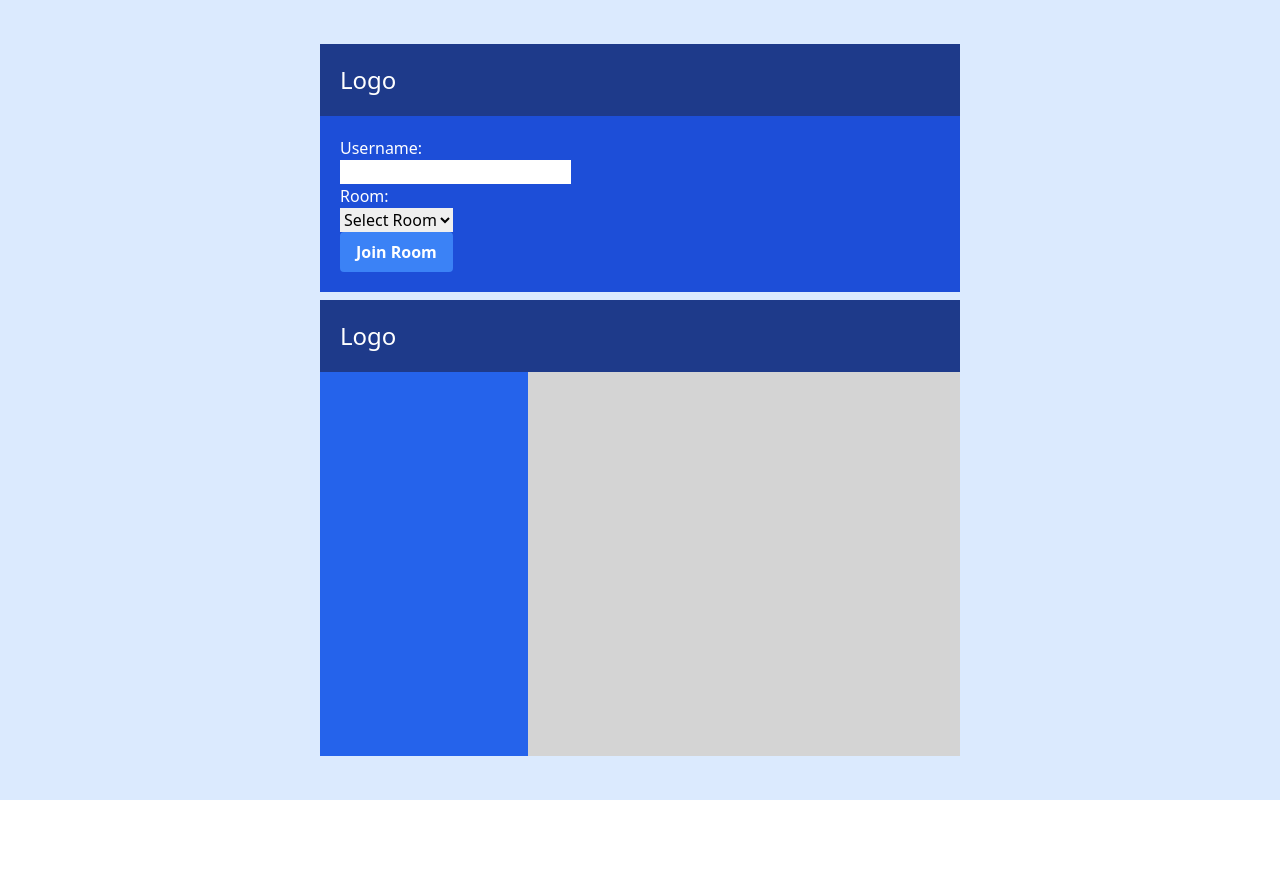
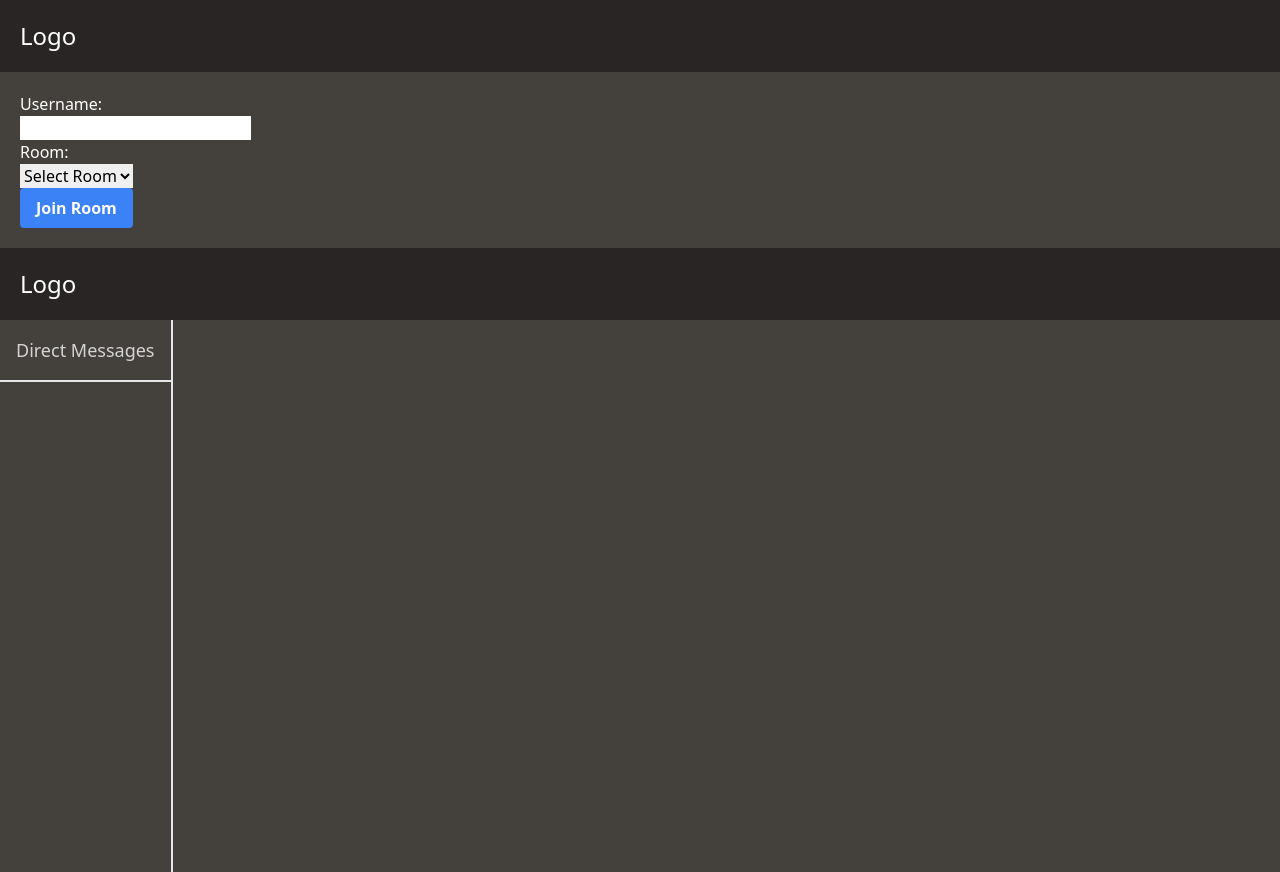
Before and after one commit to HoangNguyen-CA-LearningWeb/realtime-chat, a Vue app in the folder client/: page / in a window 1280 px wide. Before the commit the page ends 800 px from the top, so only its background shows below. Built offline with nearby package versions, Linux system fonts and the light colour scheme.

Commit message:
updated styles for frontend

```diff
--- a/client/src/App.vue
+++ b/client/src/App.vue
@@ -25,9 +25,7 @@ function handleConnect(username: string) {
 </script>
 
 <template>
-  <div
-    class="flex bg-blue-100 h-screen justify-center items-center gap-2 flex-col"
-  >
+  <div class="flex bg-blue-100 h-screen items-center flex-col">
     <Lobby @join="handleConnect" />
     <Room />
   </div>
--- a/client/src/components/Lobby.vue
+++ b/client/src/components/Lobby.vue
@@ -6,16 +6,12 @@ import Button from '@/components/UI/Button.vue';
 const emit = defineEmits(['join']);
 
 const username = ref('');
-
-function handleSubmit() {
-  emit('join', username.value);
-}
 </script>
 <template>
-  <div class="w-1/2 text-white">
+  <div class="w-full text-white">
     <Header />
-    <div class="bg-blue-700 p-5">
-      <form @submit.prevent="handleSubmit">
+    <div class="bg-stone-700 p-5">
+      <form @submit.prevent="emit('join', username)">
         <label
           >Username:
           <input v-model="username" class="text-black block" />
--- a/client/src/components/Room/Chat.vue
+++ b/client/src/components/Room/Chat.vue
@@ -12,22 +12,22 @@ const message = ref('');
 </script>
 
 <template>
-  <div class="bg-neutral-300 flex-grow h-full space-y-4 text-black">
+  <div class="bg-stone-700 flex-grow h-full">
     <template v-if="room">
-      <div class="border p-4 text-xl">
+      <div class="border-b-2 p-4 text-xl">
         {{ room.username }}
       </div>
-      <div v-for="message in room.messages" class="bg-white p-2 rounded">
+      <div v-for="message in room.messages" class="p-4 hover:bg-stone-800">
         <p class="text-lg">
           {{ message.user }}
-          <span class="text-neutral-500 text-sm">{{
+          <span class="text-neutral-400 text-sm">{{
             message.date.toLocaleDateString()
           }}</span>
         </p>
         {{ message.text }}
       </div>
       <form
-        class="flex p-6 bg-blue-900"
+        class="flex bg-stone-800 m-4 text-black"
         @submit.prevent="emit('sendMessage', message)"
       >
         <input class="flex-grow" v-model="message" autofocus />
--- a/client/src/components/Room/Controls.vue
+++ b/client/src/components/Room/Controls.vue
@@ -12,7 +12,10 @@ const emit = defineEmits(['selectUser']);
 </script>
 
 <template>
-  <div class="bg-blue-600 h-full w-52">
+  <div
+    class="bg-stone-700 h-full w-52border text-neutral-300 text-lg border-r-2"
+  >
+    <p class="p-4 border-b-2">Direct Messages</p>
     <RoomUser
       v-for="user in users"
       :user="user"
--- a/client/src/components/Room/Room.vue
+++ b/client/src/components/Room/Room.vue
@@ -67,9 +67,9 @@ function handleSendMessage(message: string) {
 }
 </script>
 <template>
-  <div class="w-1/2 text-white">
+  <div class="w-full flex-grow text-white">
     <Header />
-    <div class="flex h-96 items-center">
+    <div class="flex h-full items-center">
       <Controls :users="users" @select-user="(user) => (room = user)" />
       <Chat :room="room" @send-message="handleSendMessage" />
     </div>
--- a/client/src/components/Room/RoomUser.vue
+++ b/client/src/components/Room/RoomUser.vue
@@ -9,7 +9,10 @@ defineProps<Props>();
 </script>
 <template>
   <div
-    :class="{ 'w-full p-4': true, 'cursor-pointer hover:bg-blue-700': !self }"
+    :class="{
+      'w-full p-4 border-b-2': true,
+      'cursor-pointer hover:bg-neutral-800': !self,
+    }"
   >
     {{ user.username }} {{ self ? '(Yourself)' : '' }}
   </div>
--- a/client/src/components/UI/Button.vue
+++ b/client/src/components/UI/Button.vue
@@ -1,6 +1,6 @@
 <template>
   <button
-    class="bg-blue-500 hover:bg-blue-400 text-white font-bold py-2 px-4 rounded"
+    class="bg-blue-500 hover:bg-blue-600 text-white font-bold py-2 px-4 rounded"
   >
     <slot />
   </button>
--- a/client/src/components/UI/Header.vue
+++ b/client/src/components/UI/Header.vue
@@ -2,5 +2,5 @@
 import Logo from './Logo.vue';
 </script>
 <template>
-  <div class="bg-blue-900 p-5 text-white"><Logo /></div>
+  <div class="bg-stone-800 p-5 text-white"><Logo /></div>
 </template>
```
